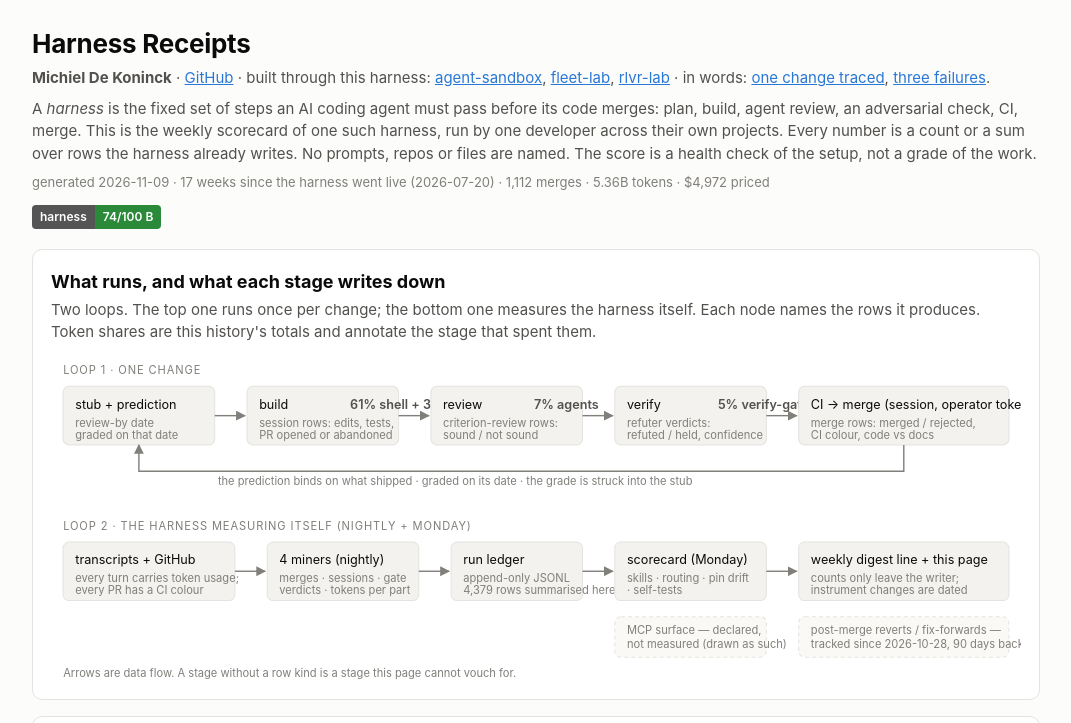
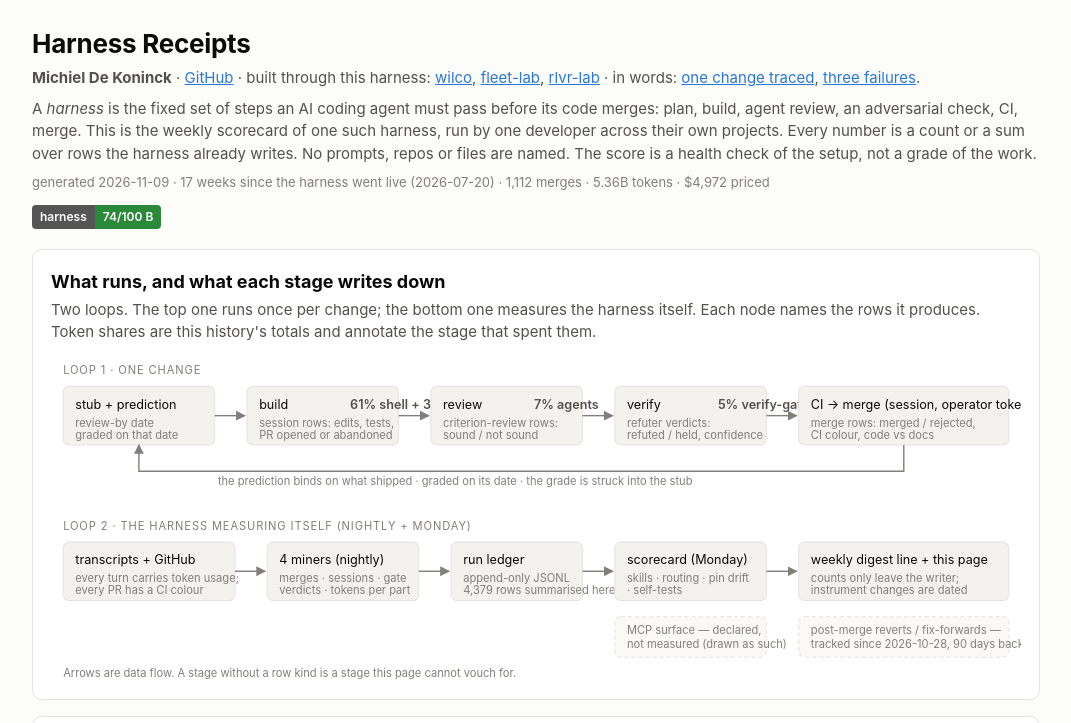
Before and after one commit to Michiel-DK/dev-harness-public, a plain HTML site: page index.html in a window 1280 px wide. Shown: the top 723 px of the page, without its empty margins (104-1175 px from the left). Drawn offline with nearby package versions, Linux system fonts and the light colour scheme.

Commit message:
scoreboard: link wilco, agent-sandbox is private now (#18)
Co-authored-by: Claude Opus 5.5 <noreply@anthropic.com>

```diff
--- a/index.html
+++ b/index.html
@@ -84,7 +84,7 @@
   <header>
     <div>
       <h1>Harness Receipts</h1>
-      <p class="sub"><strong>Michiel De Koninck</strong> · <a href="https://github.com/Michiel-DK">GitHub</a> · built through this harness: <a href="https://github.com/Michiel-DK/agent-sandbox">agent-sandbox</a>, <a href="https://github.com/Michiel-DK/fleet-lab">fleet-lab</a>, <a href="https://github.com/Michiel-DK/rlvr-lab">rlvr-lab</a> · in words: <a href="TRACE.md">one change traced</a>, <a href="FAILURES.md">three failures</a>.</p>
+      <p class="sub"><strong>Michiel De Koninck</strong> · <a href="https://github.com/Michiel-DK">GitHub</a> · built through this harness: <a href="https://github.com/Michiel-DK/wilco">wilco</a>, <a href="https://github.com/Michiel-DK/fleet-lab">fleet-lab</a>, <a href="https://github.com/Michiel-DK/rlvr-lab">rlvr-lab</a> · in words: <a href="TRACE.md">one change traced</a>, <a href="FAILURES.md">three failures</a>.</p>
       <p class="sub">A <em>harness</em> is the fixed set of steps an AI coding agent must pass before its code merges: plan, build, agent review, an adversarial check, CI, merge. This is the weekly scorecard of one such harness, run by one developer across their own projects. Every number is a count or a sum over rows the harness already writes. No prompts, repos or files are named. The score is a health check of the setup, not a grade of the work.</p>
       <div class="meta" id="meta">loading history.json …</div>
     </div>
```
